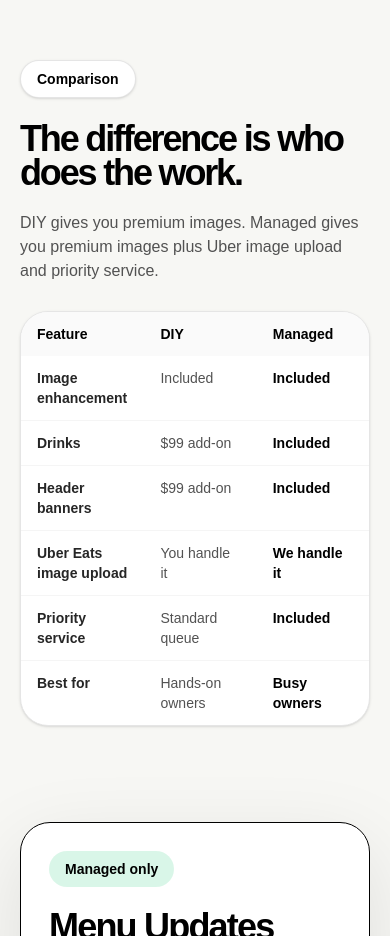
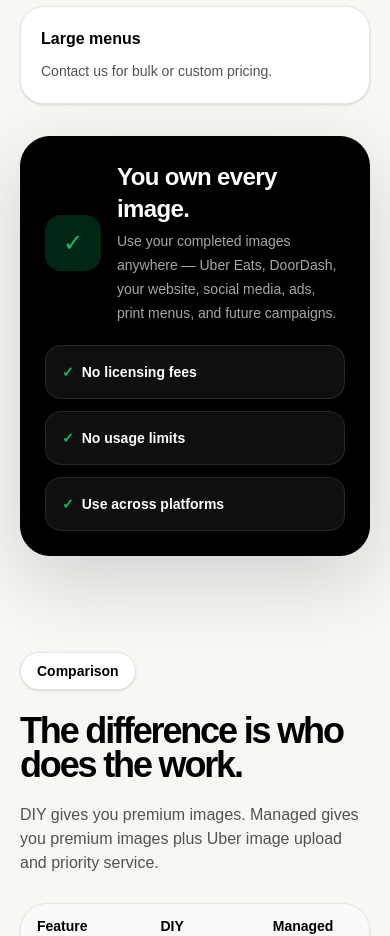
Before and after one commit to paulrodgerson40-blip/dpo-frontend, a Next.js app: page / in a window 390 px wide. Shown: the part 8520-9456 px from the top of the page. Built offline with nearby package versions, Linux system fonts and the light colour scheme.

Commit message:
Update page.tsx

```diff
--- a/app/page.tsx
+++ b/app/page.tsx
@@ -172,15 +172,6 @@ export default function PremiumPricingPage() {
               </div>
             </div>
 
-            <div className="absolute -bottom-9 left-8 hidden rounded-3xl border border-black/10 bg-white p-5 shadow-xl lg:block">
-              <div className="flex items-center gap-3">
-                <div className="flex h-11 w-11 items-center justify-center rounded-2xl bg-[#06C167]/15 text-[#06C167]">✓</div>
-                <div>
-                  <div className="text-sm font-black">You own every image</div>
-                  <div className="text-xs text-neutral-500">Use anywhere. No restrictions.</div>
-                </div>
-              </div>
-            </div>
           </div>
         </div>
       </section>
@@ -206,12 +197,12 @@ export default function PremiumPricingPage() {
         <div className="mt-10 grid gap-7 lg:grid-cols-2">
           <div className="rounded-[36px] border border-neutral-200 bg-white p-5 shadow-sm">
             <div className="mb-4 w-fit rounded-full bg-neutral-100 px-4 py-2 text-sm font-black">Before</div>
-            <div className="relative h-[430px] w-full overflow-hidden rounded-[24px] bg-white">
+            <div className="relative h-[500px] w-full overflow-hidden rounded-[24px] bg-white">
               <Image
                 src="/images/menu-before.png"
                 alt="Full menu before image upgrade"
                 fill
-                className="object-contain scale-[1.16]"
+                className="object-contain scale-[1.12]"
               />
             </div>
             <p className="mt-4 text-sm leading-6 text-neutral-600">
@@ -221,12 +212,12 @@ export default function PremiumPricingPage() {
 
           <div className="rounded-[36px] border border-black bg-white p-5 shadow-[0_24px_80px_rgba(0,0,0,0.12)]">
             <div className="mb-4 w-fit rounded-full bg-[#06C167] px-4 py-2 text-sm font-black text-black">After</div>
-            <div className="relative h-[430px] w-full overflow-hidden rounded-[24px] bg-white">
+            <div className="relative h-[500px] w-full overflow-hidden rounded-[24px] bg-white">
               <Image
                 src="/images/menu-after.png"
                 alt="Full menu after image upgrade"
                 fill
-                className="object-contain scale-[1.16]"
+                className="object-contain scale-[1.12]"
               />
               <div className="absolute bottom-4 right-4 rounded-xl bg-white/85 p-2 shadow-sm backdrop-blur">
                 <LogoMark className="h-6 w-6 rounded-lg" />
@@ -474,6 +465,28 @@ export default function PremiumPricingPage() {
             <p className="mt-2 text-sm leading-6 text-neutral-600">Contact us for bulk or custom pricing.</p>
           </div>
         </div>
+
+
+        <div className="mt-8 overflow-hidden rounded-[30px] border border-black bg-black p-6 text-white shadow-[0_24px_80px_rgba(0,0,0,0.16)]">
+          <div className="grid gap-5 md:grid-cols-[0.9fr_1.1fr] md:items-center">
+            <div className="flex items-center gap-4">
+              <div className="flex h-14 w-14 shrink-0 items-center justify-center rounded-2xl bg-[#06C167]/20 text-2xl text-[#06C167]">✓</div>
+              <div>
+                <div className="text-2xl font-black tracking-tight">You own every image.</div>
+                <p className="mt-1 text-sm leading-6 text-white/65">
+                  Use your completed images anywhere — Uber Eats, DoorDash, your website, social media, ads, print menus, and future campaigns.
+                </p>
+              </div>
+            </div>
+            <div className="grid gap-3 sm:grid-cols-3">
+              {["No licensing fees", "No usage limits", "Use across platforms"].map((item) => (
+                <div key={item} className="rounded-2xl border border-white/10 bg-white/[0.06] p-4 text-sm font-bold">
+                  <span className="mr-2 text-[#06C167]">✓</span>{item}
+                </div>
+              ))}
+            </div>
+          </div>
+        </div>
       </section>
 
 
```
